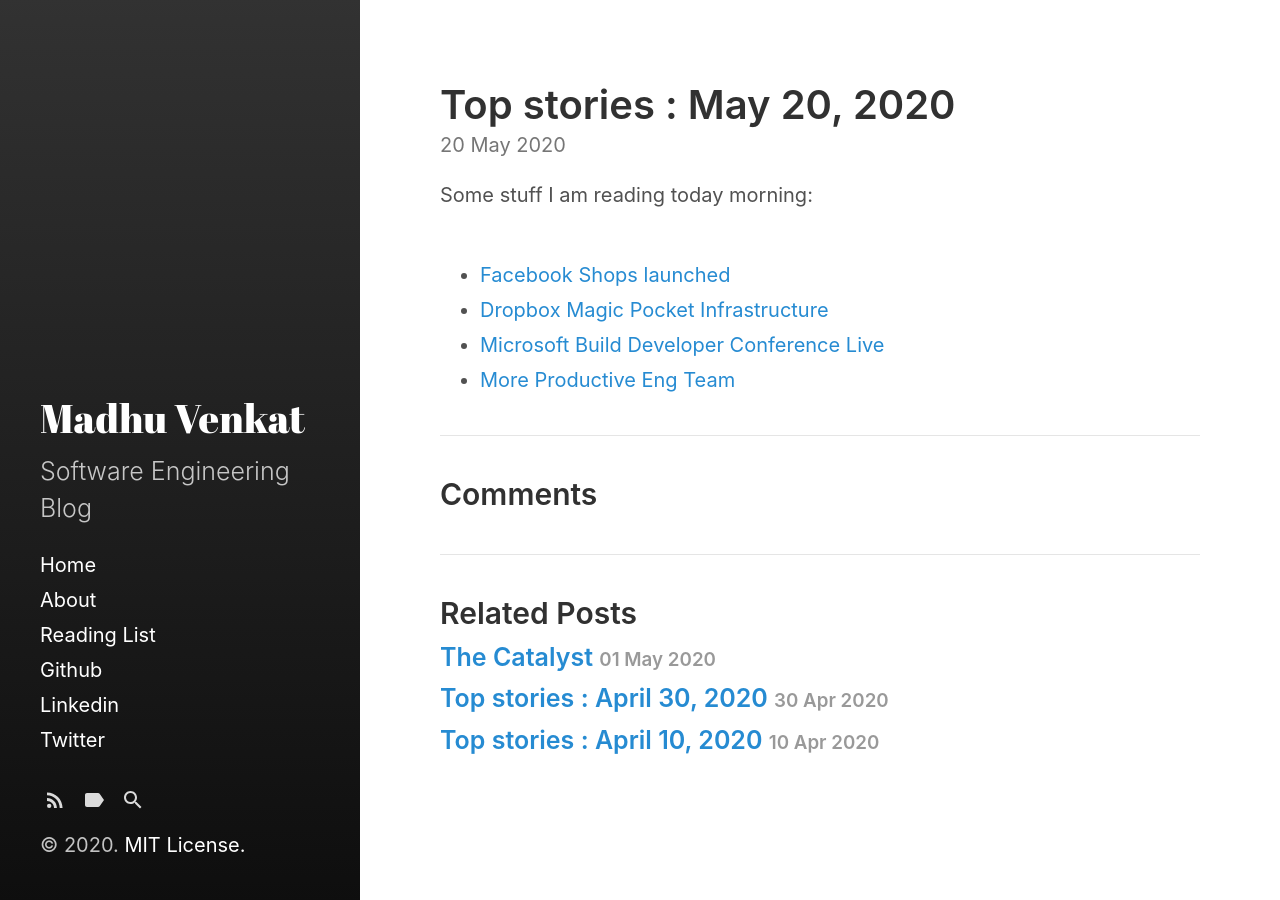
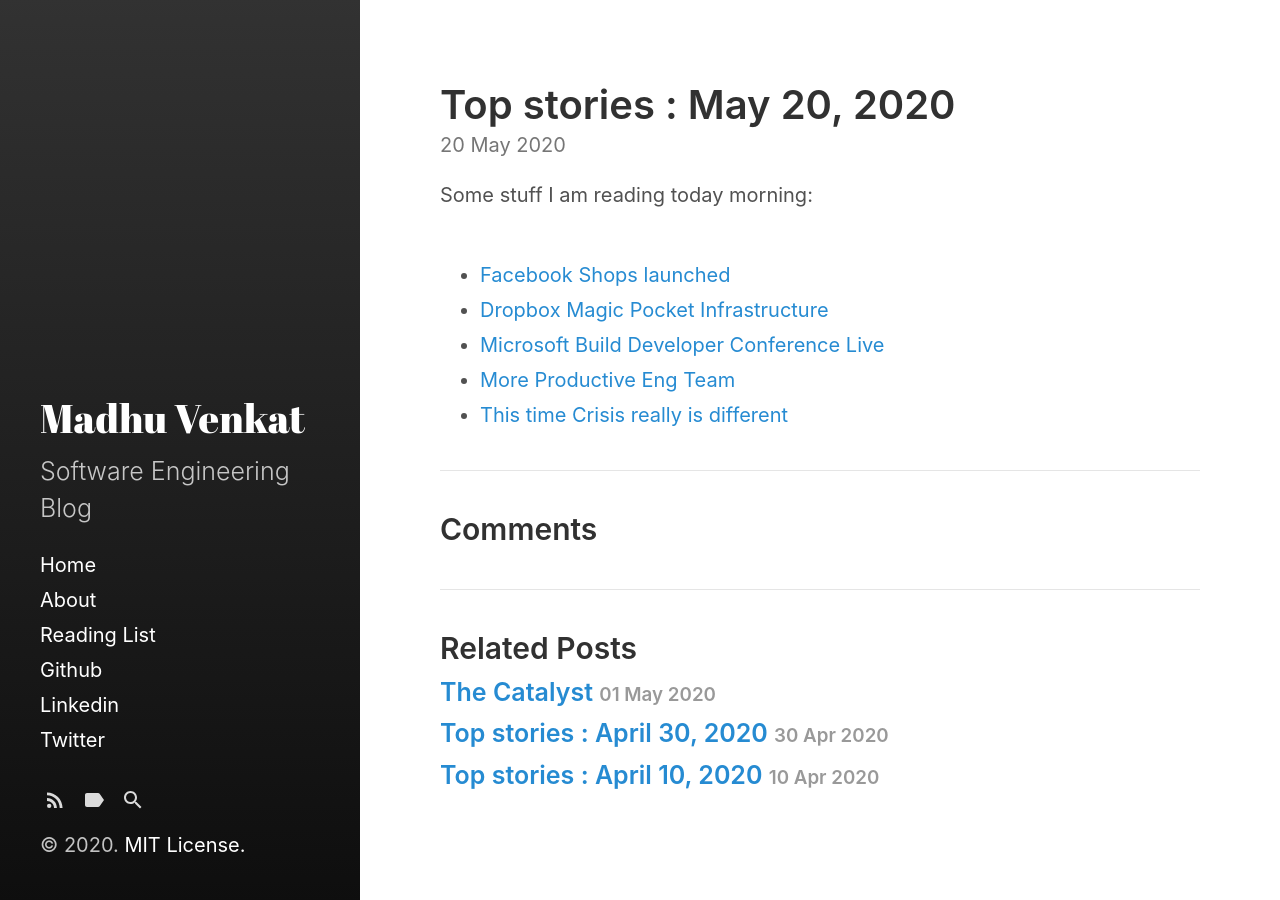
Before and after one commit to madhuvenkatk/blog, a Jekyll site: the page built from _posts/2020-05-20-posts.md, in a window 1280 px wide. Built offline with Jekyll 4.4.1, drawn with Linux system fonts in a browser that asks for light colours.

Commit message:
post changes

```diff
--- a/_posts/2020-05-20-posts.md
+++ b/_posts/2020-05-20-posts.md
@@ -10,6 +10,7 @@ excerpt_separator:  <!--more-->
   <li><a href="https://dropbox.tech/infrastructure/magic-pocket-infrastructure">Dropbox Magic Pocket Infrastructure</a></li>
   <li><a href="https://mybuild.microsoft.com/home?t=%257B%2522from%2522%253A%25222020-05-19T08%253A30%253A00%252B05%253A30%2522%252C%2522to%2522%253A%25222020-05-21T19%253A00%253A00%252B05%253A30%2522%257D">Microsoft Build Developer Conference Live</a></li>
   <li><a href="https://www.sequoiacap.com/article/more-productive-eng-teams/">More Productive Eng Team</a></li>
+  <li><a href="https://www.bloombergquint.com/coronavirus-outbreak/harvard-s-financial-crisis-experts-this-time-really-is-different">This time Crisis really is different </a></li>
 </ul>
 
 <script type="text/javascript" src="https://platform-api.sharethis.com/js/sharethis.js#property=5eaba5f77525e90012616b98&product=inline-share-buttons" async="async"></script>
```
